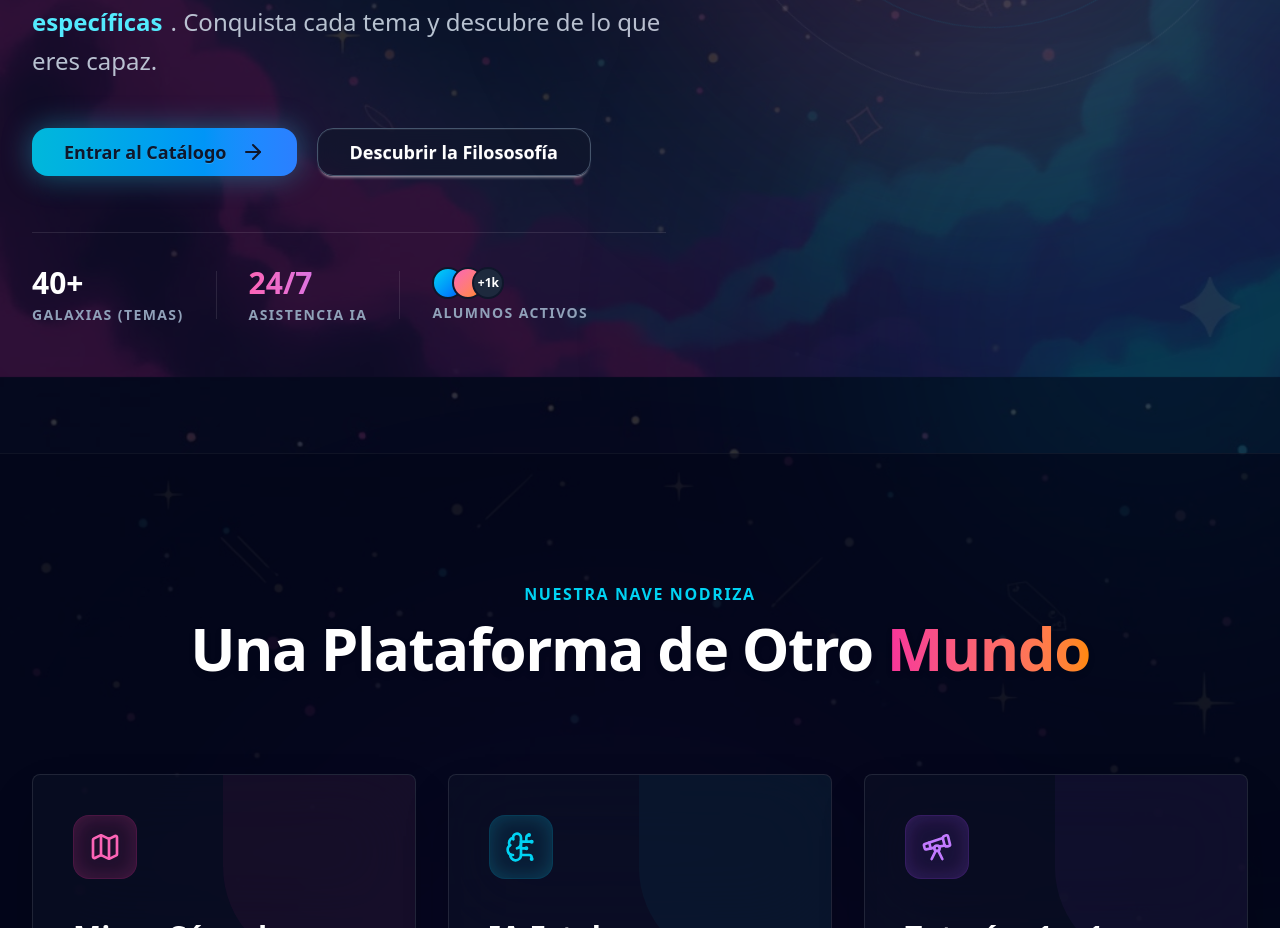
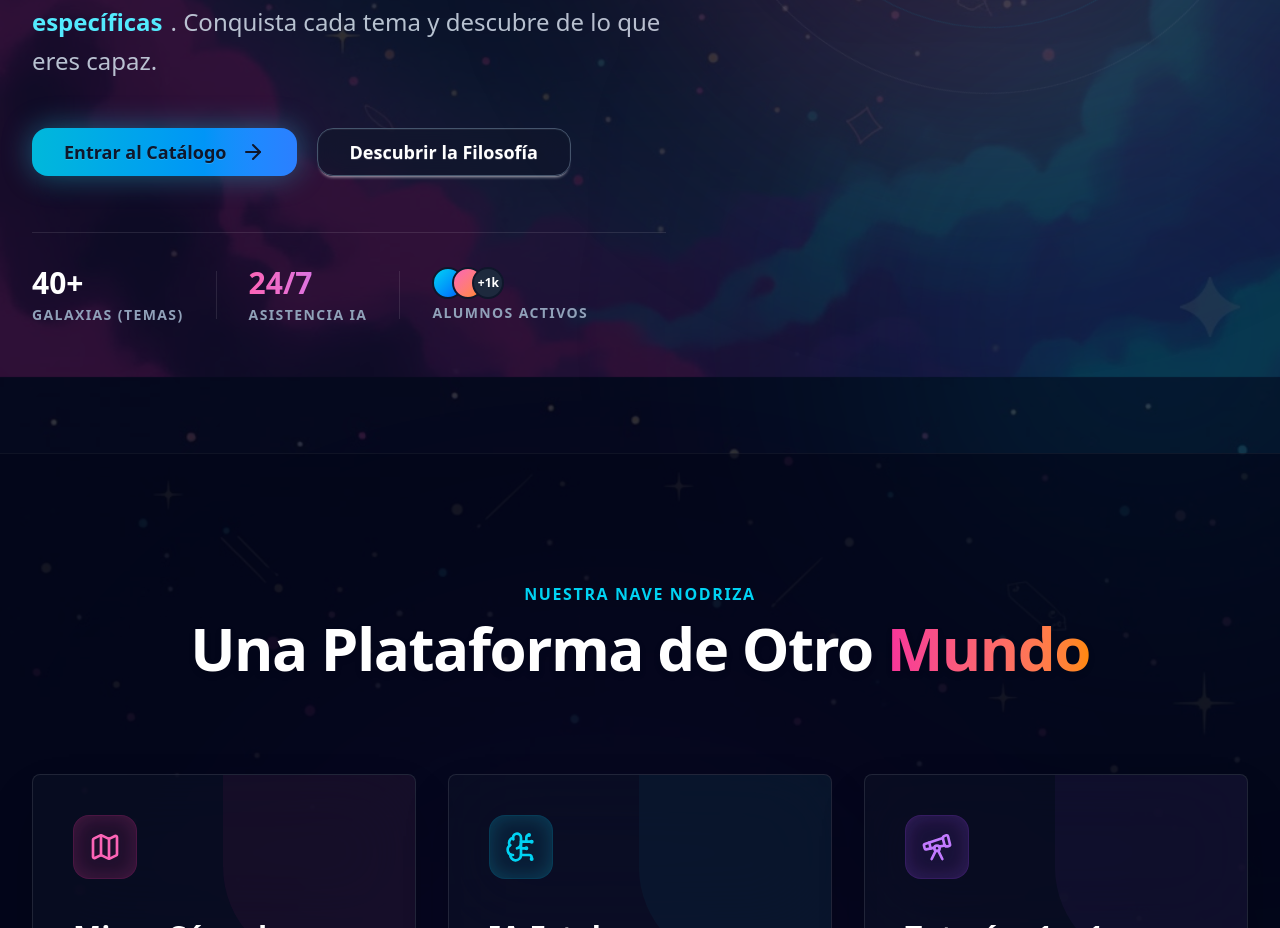
Before and after one commit to Cristina2M/GenioAcademy, a React app in the folder frontend/: page / in a window 1280 px wide. Shown: the part 903-1831 px from the top of the page. Built offline with nearby package versions, Linux system fonts and the light colour scheme; the HTML template or start-up script is replaced by a standard one.

Commit message:
style: correccion de errata en la vista Home y anadido badge de Proximamente en panel de misiones diarias simulado del Dashboard

```diff
--- a/frontend/src/pages/Dashboard.jsx
+++ b/frontend/src/pages/Dashboard.jsx
@@ -193,8 +193,13 @@ export default function Dashboard() {
 
           {/* COLUMNA DERECHA: SIDEBAR */}
           <div className="space-y-6">
-            <div className="card bg-slate-800/40 backdrop-blur-sm border border-cyan-500/20 shadow-[0_0_30px_rgba(34,211,238,0.1)]">
-              <div className="card-body p-6">
+            <div className="card bg-slate-800/40 backdrop-blur-sm border border-cyan-500/20 shadow-[0_0_30px_rgba(34,211,238,0.1)] relative overflow-hidden group">
+              {/* Overlay interactivo para indicar "Próximamente" */}
+              <div className="absolute inset-0 bg-slate-950/60 z-10 flex items-center justify-center opacity-0 group-hover:opacity-100 transition-opacity backdrop-blur-[2px]">
+                 <span className="badge border-none bg-cyan-500 text-slate-900 font-bold px-4 py-2 shadow-[0_0_15px_rgba(34,211,238,0.5)]">PRÓXIMAMENTE</span>
+              </div>
+
+              <div className="card-body p-6 opacity-60 grayscale transition-all group-hover:blur-sm">
                  <h3 className="font-bold text-cyan-400 mb-4 flex items-center gap-2">
                    <Target className="w-5 h-5"/> Misiones Diarias
                  </h3>
--- a/frontend/src/pages/Home.jsx
+++ b/frontend/src/pages/Home.jsx
@@ -39,7 +39,7 @@ export default function Home() {
                   Entrar al Catálogo <ArrowRight className="ml-2 w-6 h-6"/>
                 </Link>
                 <Link to="/mission" className="btn bg-slate-900/60 backdrop-blur-md border border-slate-600 text-white hover:bg-slate-800 hover:border-pink-500/50 btn-lg rounded-2xl px-8 text-lg hover:-translate-y-1 transition-all">
-                  Descubrir la Filososofía
+                  Descubrir la Filosofía
                 </Link>
               </div>
 
```
